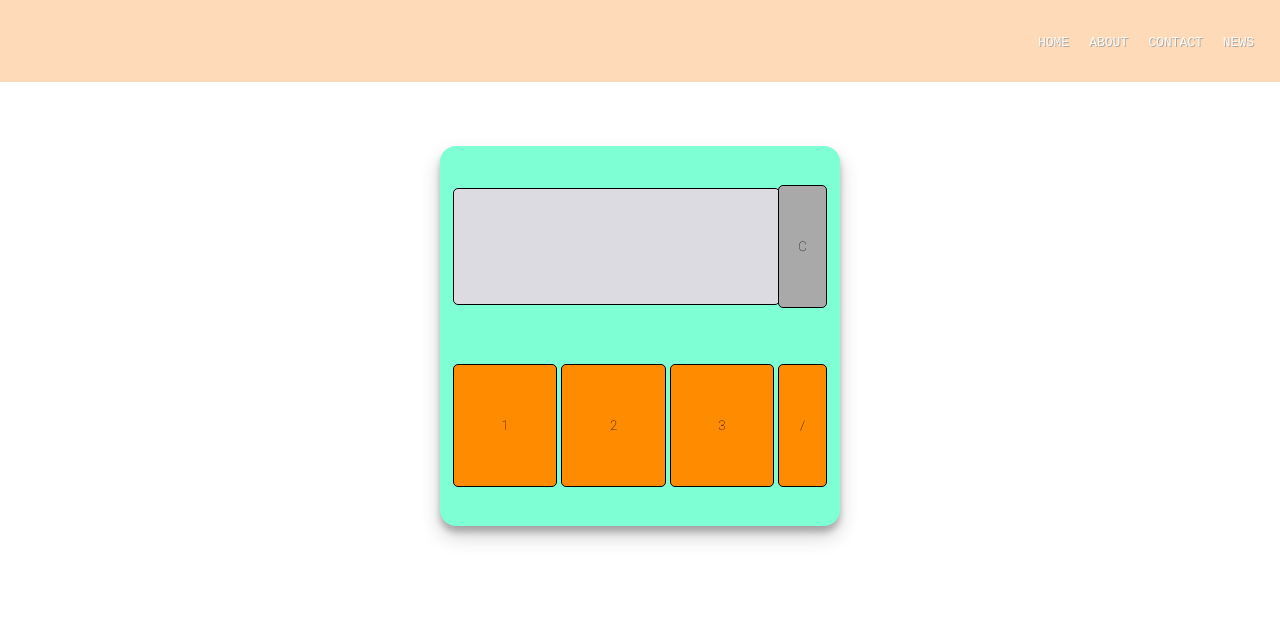
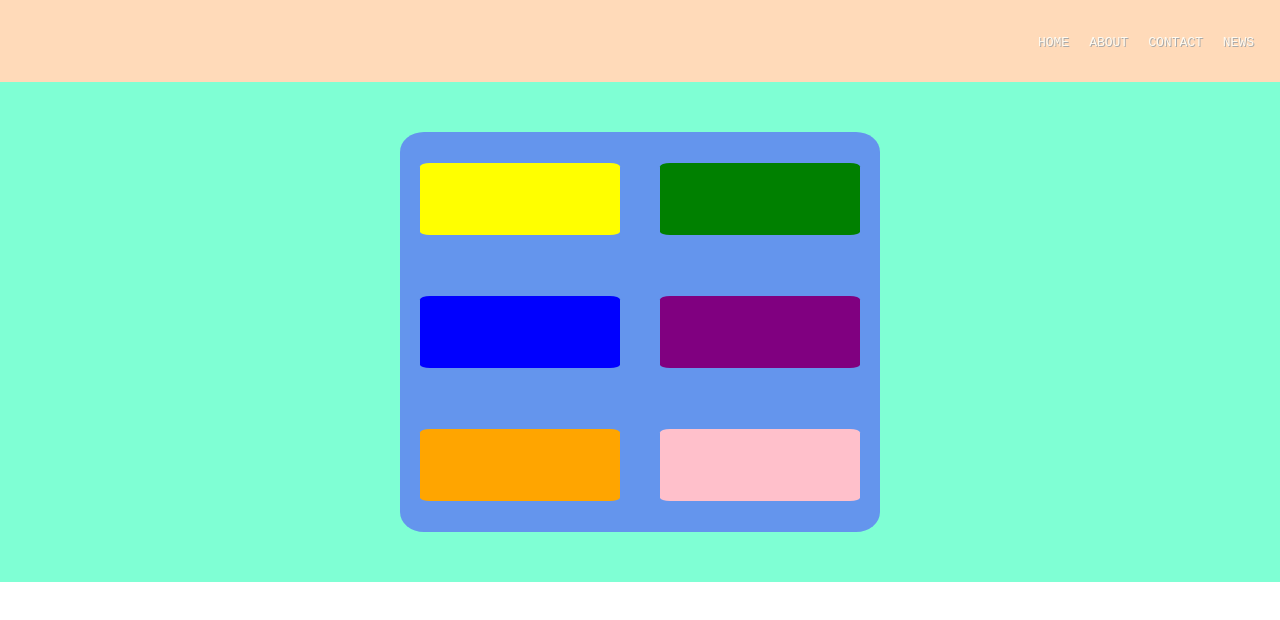
Before and after one commit to jessenemark/git_practice, a plain HTML site: page index.html in a window 1280 px wide. Drawn offline with Linux system fonts and the light colour scheme.

Commit message:
updated files

```diff
--- a/index.html
+++ b/index.html
@@ -20,20 +20,17 @@
             </div>
           </ul>
     </div>
-    <div>
         <div class="main-page">
-            <table id="calculator">
-                <tr>
-                    <td colspan="3"><input class="display-box" type="text" id="result" disabled></td>
-                    <td><input type="button" value="C" onclick="clearScreen()" id="btn"/></td>
-                </tr>
-                <tr>
-                    <td><input type="button" value="1" onclick="display('1')" onkeydown="myFunction(event)"></td>
-                    <td><input type="button" value="2" onclick="display('2')" onkeydown="myFunction(event)"></td>
-                    <td><input type="button" value="3" onclick="display('3')" onkeydown="myFunction(event)"></td>
-                    <td><input type="button" value="/" onclick="display('/')" onkeydown="myFunction(event)"></td>
-                </tr>
-            </table>
+            <div class="container">
+                <div class="colour-box">
+                    <div class="colour yellow"></div>
+                    <div class="colour green"></div>
+                    <div class="colour blue"></div>
+                    <div class="colour purple"></div>
+                    <div class="colour orange"></div>
+                    <div class="colour pink"></div>
+                </div>
+            </div>
         </div>
     <script type="text/javascript" src="script.js"></script>
 </body>
--- a/main.css
+++ b/main.css
@@ -54,67 +54,59 @@ h1 {
     position: relative;
     display: flex;
     width: 100%;
-    height: 100%;
-    justify-content: center;
-    margin-top: 4rem;
-}
-
-.calc-body {
-    display: flex;
-    position: relative;
-    width: 26rem;
-    height: 31rem;
-    background-color: darkcyan;
+    height: 1000px;
     justify-content: center;
 }
 
-/*.calc-body .view-window {
+.container {
     position: relative;
-    width: 23rem;
-    height: 5rem;
-    background-color: white;
-    margin-top: 1.5rem;
-}
-*/
-
-#calculator {
-    padding: 10px;
-    border-radius: 1em;
-    height: 380px;
-    width: 400px;
-    margin: auto;
+    display: flex;
+    width: inherit;
+    height: 50%;
     background-color: aquamarine;
-    box-shadow: rgba(0, 0, 0, 0.19) 0px 10px 20px, rgba(0, 0, 0, 0.23) 0px 6px 6px;
+    justify-content: center;
+    align-items: center;
 }
 
-.display-box {
-    font-family: 'Roboto', sans-serif;
-    background-color: #dcdbe1;
-    border: solid black 0.5px;
-    color: black;
-    border-radius: 5px;
-    width: 100%;
-    height: 65%;
+.colour-box {
+    height: 25rem;
+    width: 30rem;
+    background-color: cornflowerblue;
+    position: relative;
+    border-radius: 5%;
+    display: flex;
+    flex-wrap: wrap;
+    align-items: center;
 }
 
-#btn {
-    background-color: darkgrey;
+.colour {
+    height: 4.5rem;
+    border: none;
+    flex: 1 1 9rem;
+    margin: 20px;
+    border-radius: 5%;
 }
 
-input[type=button] {
-    font-family: 'Roboto', sans-serif;
-    background-color: darkorange;
-    color: black;
-    border: solid black 0.5px;
-    width: 100%;
-    border-radius: 5px;
-    height: 70%;
-    outline: none;
+.yellow {
+    background-color: yellow;
 }
 
-input:active[type=button] {
-    background: #e5e5e5;
-    -webkit-box-shadow: inset 0px 0px 5px #c1c1c1;
-    -moz-box-shadow: inset 0px 0px 5px #c1c1c1;
-    box-shadow: inset 0px 0px 5px #c1c1c1;
+.green {
+    background-color: green;
 }
+
+.blue {
+    background-color: blue;
+}
+
+.purple {
+    background-color: purple;
+}
+
+.orange {
+    background-color: orange;
+}
+
+.pink {
+    background-color: pink;
+}
```
